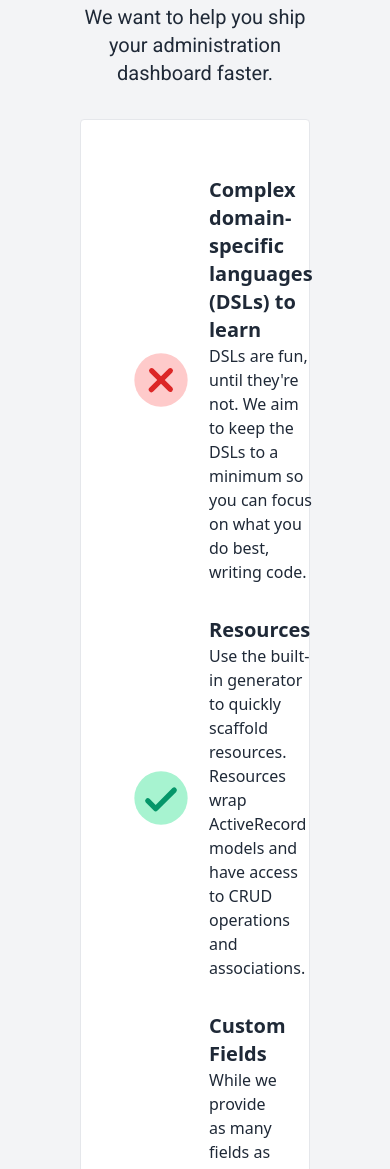
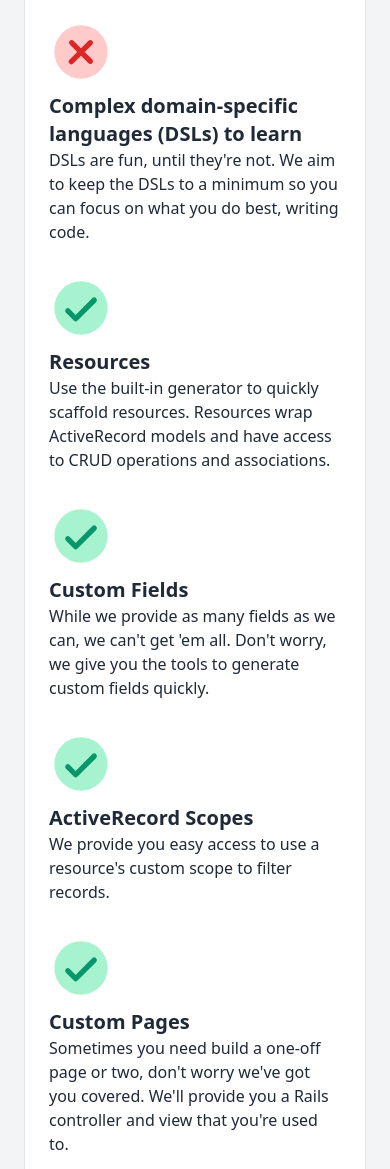
Before and after one commit to jasoncharnes/madmin-landing, a plain HTML site: page index.html in a window 390 px wide. Shown: the part 831-2000 px from the top of the page. Drawn offline with nearby package versions, Linux system fonts and the light colour scheme.

Commit message:
Updates bullets on mobile

```diff
--- a/index.html
+++ b/index.html
@@ -59,7 +59,7 @@
         </div>
       </div>
     </div>
-    <div class="py-8 px-20 w-full max-w-4xl mx-auto text-left text-xl">
+    <div class="py-8 px-6 md:px-20 w-full max-w-4xl mx-auto text-left text-xl">
       <div
         class="flex flex-col md:flex-row items-center text-center md:text-left"
       >
@@ -91,9 +91,9 @@
         </h1>
       </div>
       <div class="flex flex-col text-gray-800">
-        <div class="bg-white rounded border py-6 px-12">
-          <div class="flex items-center my-8">
-            <div class="mr-4">
+        <div class="bg-white rounded border py-2 md:py-6 px-6 md:px-12">
+          <div class="flex flex-col md:flex-row items-center my-8">
+            <div class="self-start md:self-center md:mr-4 mb-2 md:mb-0">
               <svg
                 xmlns="http://www.w3.org/2000/svg"
                 viewBox="0 0 24 24"
@@ -121,8 +121,8 @@
               </p>
             </div>
           </div>
-          <div class="flex items-center my-8">
-            <div class="mr-4">
+          <div class="flex flex-col md:flex-row items-center my-8">
+            <div class="self-start md:self-center md:mr-4 mb-2 md:mb-0">
               <svg
                 xmlns="http://www.w3.org/2000/svg"
                 viewBox="0 0 24 24"
@@ -149,8 +149,8 @@
               </p>
             </div>
           </div>
-          <div class="flex items-center my-8">
-            <div class="mr-4">
+          <div class="flex flex-col md:flex-row items-center my-8">
+            <div class="self-start md:self-center md:mr-4 mb-2 md:mb-0">
               <svg
                 xmlns="http://www.w3.org/2000/svg"
                 viewBox="0 0 24 24"
@@ -179,8 +179,8 @@
               </p>
             </div>
           </div>
-          <div class="flex items-center my-8">
-            <div class="mr-4">
+          <div class="flex flex-col md:flex-row items-center my-8">
+            <div class="self-start md:self-center md:mr-4 mb-2 md:mb-0">
               <svg
                 xmlns="http://www.w3.org/2000/svg"
                 viewBox="0 0 24 24"
@@ -206,8 +206,8 @@
               </p>
             </div>
           </div>
-          <div class="flex items-center my-8">
-            <div class="mr-4">
+          <div class="flex flex-col md:flex-row items-center my-8">
+            <div class="self-start md:self-center md:mr-4 mb-2 md:mb-0">
               <svg
                 xmlns="http://www.w3.org/2000/svg"
                 viewBox="0 0 24 24"
@@ -234,8 +234,8 @@
               </p>
             </div>
           </div>
-          <div class="flex items-center my-8">
-            <div class="mr-4">
+          <div class="flex flex-col md:flex-row items-center my-8">
+            <div class="self-start md:self-center md:mr-4 mb-2 md:mb-0">
               <svg
                 xmlns="http://www.w3.org/2000/svg"
                 viewBox="0 0 24 24"
```
